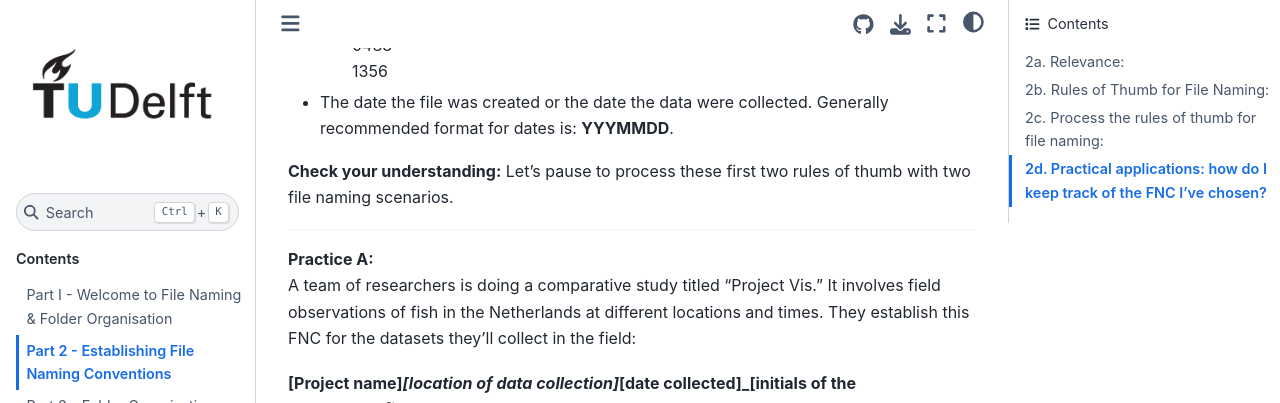
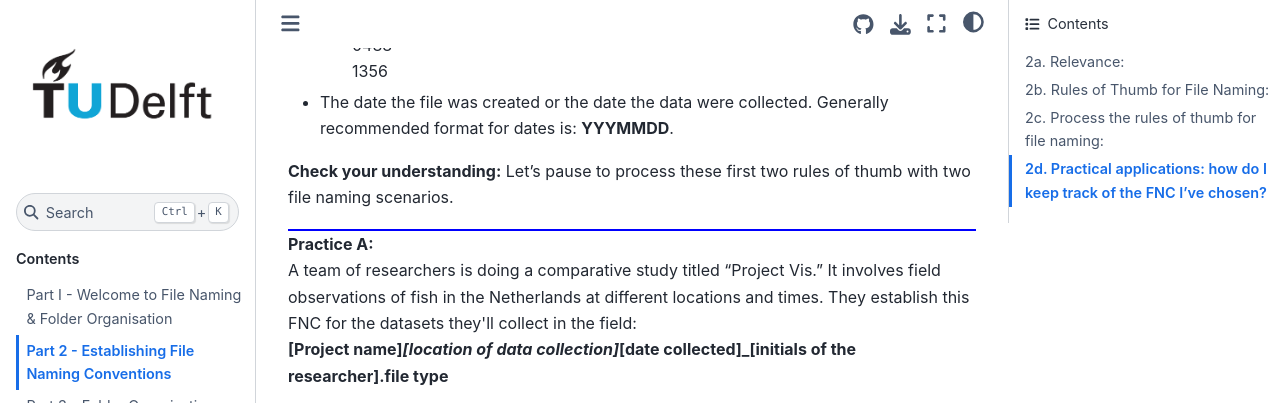
Before and after one commit to Enielen/files-and-folders, a Jupyter Book: the page built from book/part2/part2.md, in a window 1280 px wide and 900 px high, scrolled down 2299 px, cut to the strip 0-403 px from the top of the window. Built offline with Jupyter Book 1.0.4 settings and Sphinx 7.4.7 and the Sphinx Book theme 1.1.4, drawn with Linux system fonts in a browser that asks for light colours; comment, search, counter and statistics services are not loaded.

Commit message:
added a blue line instead

```diff
--- a/book/part2/part2.md
+++ b/book/part2/part2.md
@@ -76,17 +76,17 @@
 
 <b>Check your understanding:</b>
 Let’s pause to process these first two rules of thumb with two file naming scenarios.
-***
+<div style="height: 2px; background-color: blue;"></div>
 <b>Practice A:</b><br>
 A team of researchers is doing a comparative study titled “Project Vis.” It involves field observations of fish in the Netherlands at different locations and times. They establish this FNC for the datasets they'll collect in the field:
 
 <b>[Project name]_[location of data collection]_[date collected]_[initials of the researcher].file type</b>
-***
+
 <div class="responsive-iframe">
   <iframe src="https://tudelft.h5p.com/content/1292355873998431047/embed" aria-label="Practice_A" allowfullscreen="allowfullscreen" allow="autoplay *; geolocation *; microphone *; camera *; midi *; encrypted-media *"></iframe>
 </div>
 <script src="https://tudelft.h5p.com/js/h5p-resizer.js" charset="UTF-8"></script>
-
+<div style="height: 2px; background-color: blue;"></div>
 <b>Practice B:</b><br>
 Practice applying the first two file naming rules of thumb to a research scenario.
 <div class="responsive-iframe">
```
